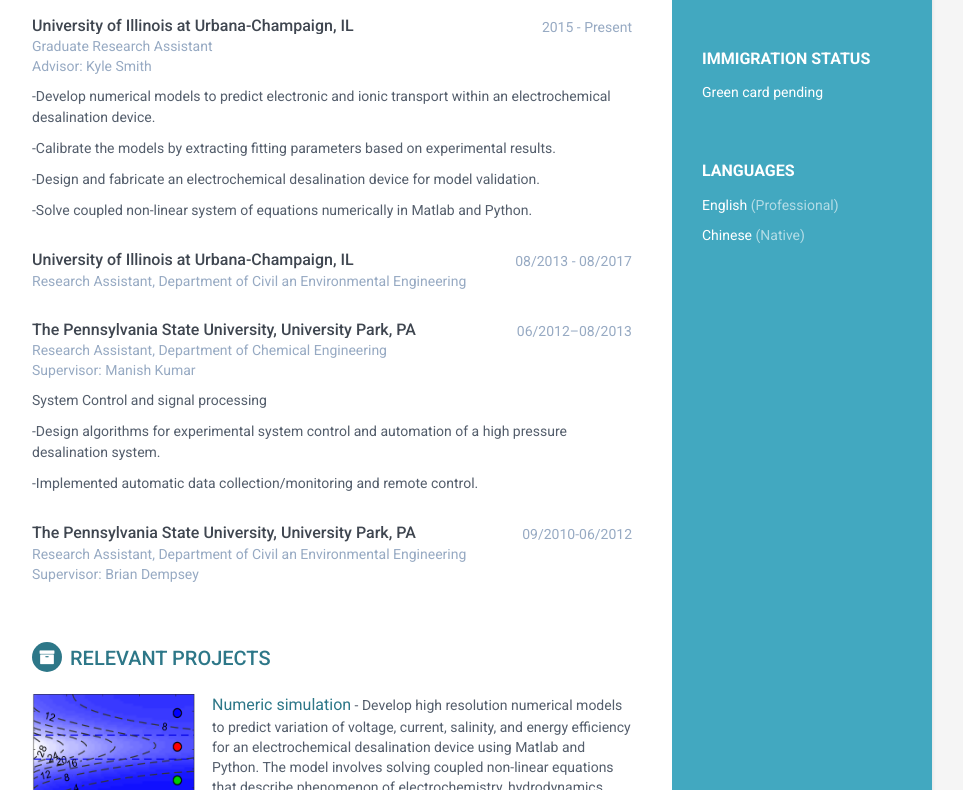
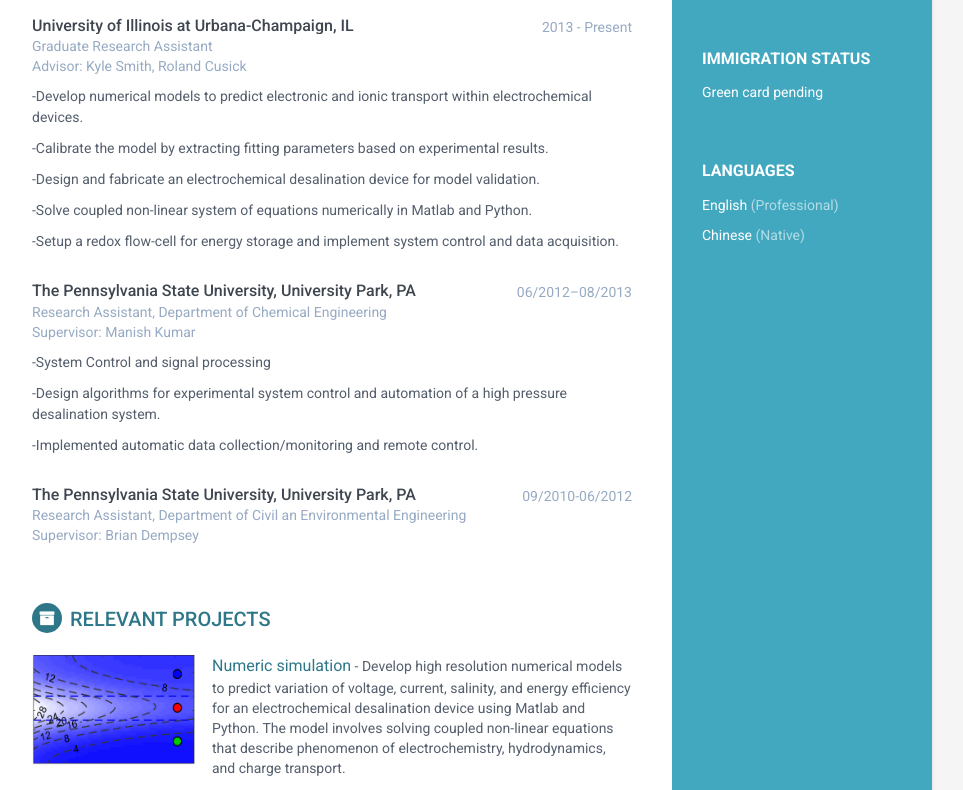
Before and after one commit to xiashang0624/CV, a plain HTML site: page index.html in a window 1280 px wide. Shown: the part 717-1507 px from the top of the page, without its empty margins (188-1151 px from the left). Drawn offline with Linux system fonts and the light colour scheme.

Commit message:
Update index.html

```diff
--- a/index.html
+++ b/index.html
@@ -29,7 +29,7 @@
 
             <div class="List-container container-block">
                 <h3 class="container-block-title"><a href="https://xiashang0624.github.io/CV/"><i>Overview</i></a></h3>
-		<h3 class="container-block-title"><a href="https://xiashang0624.github.io/CV/page2">Projects</a></h3>
+		<h3 class="container-block-title"><a href="https://xiashang0624.github.io/CV/page2"><i>Projects</i></a></h3>
             </div><!--//list-container-->
 
             <div class="contact-container container-block">
@@ -153,30 +153,17 @@
                     <div class="meta">
                         <div class="upper-row">
                             <h3 class="job-title">University of Illinois at Urbana-Champaign, IL</h3>
-                            <div class="time">2015 - Present</div>
+                            <div class="time">2013 - Present</div>
                         </div><!--//upper-row-->
                         <div class="company">Graduate Research Assistant
-						<div class="company">Advisor: Kyle Smith</div></div>
+						<div class="company">Advisor: Kyle Smith, Roland Cusick</div></div>
                     </div><!--//meta-->
                     <div class="details">
-                        <p>-Develop numerical models to predict electronic and ionic transport within an electrochemical desalination device.</p>
-                        <p>-Calibrate the models by extracting fitting parameters based on experimental results.</p>
- 						<p>-Design and fabricate an electrochemical desalination device for model validation.</p>
+                        <p>-Develop numerical models to predict electronic and ionic transport within electrochemical devices.</p>
+                        <p>-Calibrate the model by extracting fitting parameters based on experimental results.</p>
+ 			<p>-Design and fabricate an electrochemical desalination device for model validation.</p>
                         <p>-Solve coupled non-linear system of equations numerically in Matlab and Python.</p>
-
-                    </div><!--//details-->
-                </div><!--//item-->
-
-                <div class="item">
-                    <div class="meta">
-                        <div class="upper-row">
-                            <h3 class="job-title">University of Illinois at Urbana-Champaign, IL</h3>
-                            <div class="time">08/2013 - 08/2017</div>
-                        </div><!--//upper-row-->
-                        <div class="company">Research Assistant, Department of Civil an Environmental Engineering</div>
-                    </div><!--//meta-->
-                    <div class="details">
-
+			<p>-Setup a redox flow-cell for energy storage and implement system control and data acquisition.</p>
                     </div><!--//details-->
                 </div><!--//item-->
 
@@ -190,12 +177,11 @@
                         <div class="company">Supervisor: Manish Kumar</div></div>
                     </div><!--//meta-->
                     <div class="details">
-                        <p>System Control and signal processing</p>
+                        <p>-System Control and signal processing</p>
                         <p>-Design algorithms for experimental system control and automation of a high pressure desalination system.</p>
                         <p>-Implemented automatic data collection/monitoring and remote control.</p>
                     </div><!--//details-->
                 </div><!--//item-->
-
 
                 <div class="item">
                     <div class="meta">
@@ -221,7 +207,7 @@
                     <div style="clear: left;">
     				<p style="float: left;">
     				<img src="assets/images/CDI_2.png" alt="" height="110px" width="180px" border="1px"></p>
-    				<span class="project-title"><a href="https://www.youtube.com/watch?v=IEclY_QkoPg&feature=youtu.be">Numeric simulation</a></span> - <span class="project-tagline">Develop high resolution numerical models to predict variation of voltage, current, salinity, and energy efficiency for an electrochemical desalination device using Matlab and Python. The model involves solving coupled non-linear equations that describe phenomenon of electrochemistry, hydrodynamics, and charge transport. <a href="https://www.youtube.com/watch?v=IEclY_QkoPg&feature=youtu.be">A youtube demo video can be found here</a> </span>
+    				<span class="project-title"><a href="https://www.youtube.com/watch?v=IEclY_QkoPg&feature=youtu.be">Numeric simulation</a></span> - <span class="project-tagline">Develop high resolution numerical models to predict variation of voltage, current, salinity, and energy efficiency for an electrochemical desalination device using Matlab and Python. The model involves solving coupled non-linear equations that describe phenomenon of electrochemistry, hydrodynamics, and charge transport. <a href="https://xiashang0624.github.io/CV/page2"><Videos demo></a> </span>
 					</div>
 
 
```
